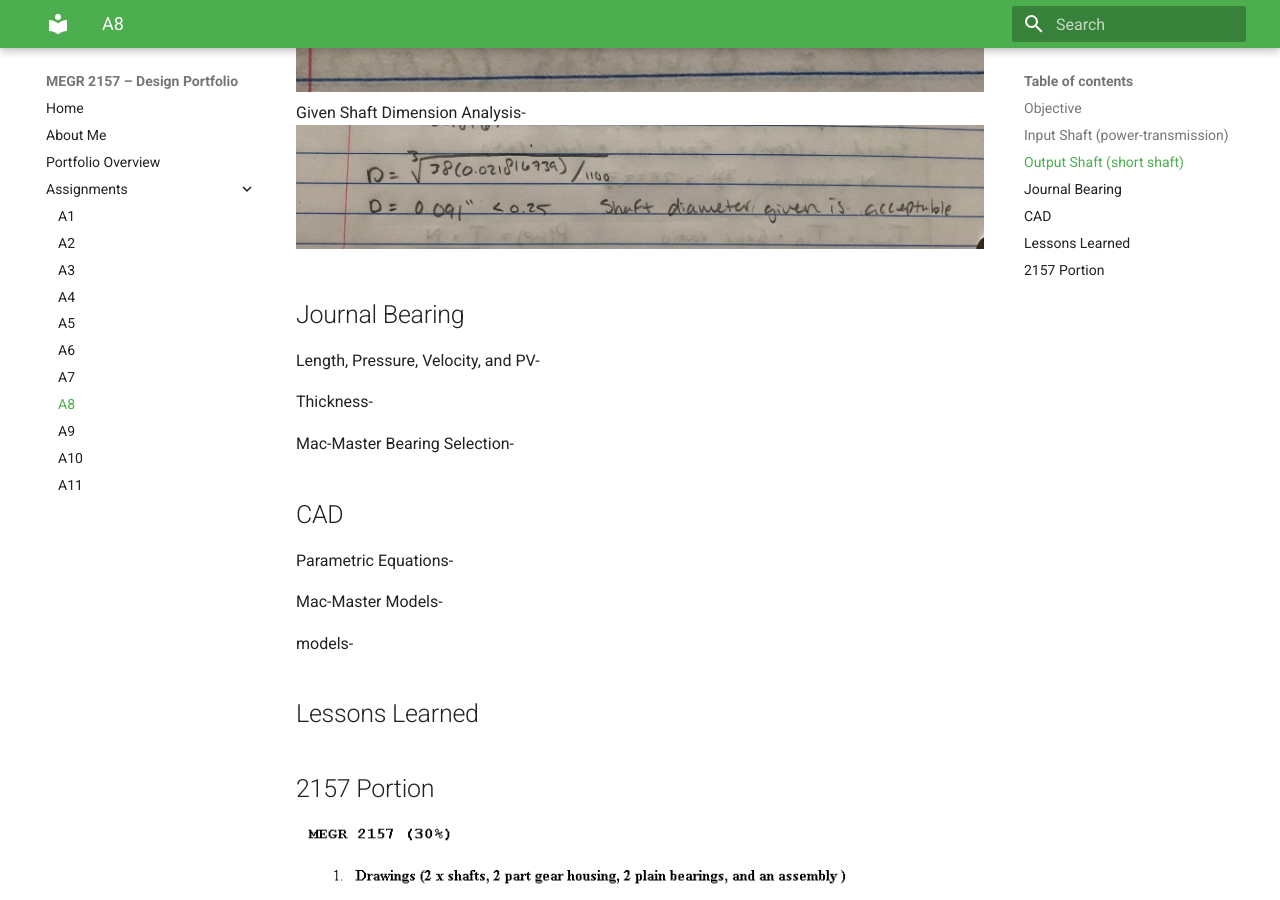
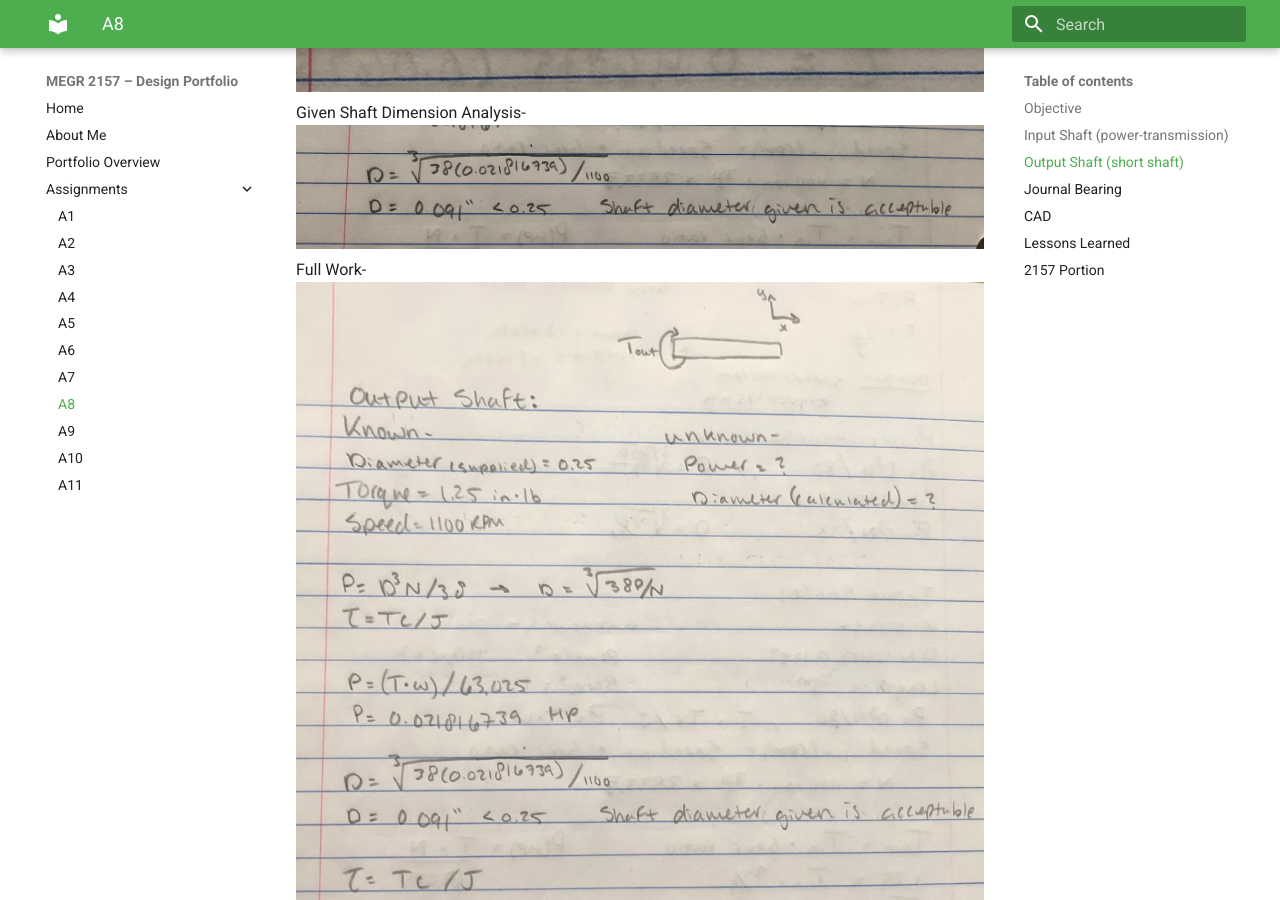
Before and after one commit to Taylor-Rockefeller-Portfolio/megr2157-portfolio, an MkDocs documentation site: the page built from docs/assignments/A08/index.md, in a window 1280 px wide and 900 px high, scrolled down 6280 px. Built offline with MkDocs 1.6.1 and Material for MkDocs 9.7.7, drawn with Linux system fonts in a browser that asks for light colours.

Commit message:
Update index.md

```diff
--- a/docs/assignments/A08/index.md
+++ b/docs/assignments/A08/index.md
@@ -35,6 +35,8 @@ Numerical Solution-
 ![](IMG_1719.jpg)
 Given Shaft Dimension Analysis-
 ![](IMG_1720.jpg)
+Full Work-
+![](IMG_1721.jpg)
 ## Journal Bearing
 
 Length, Pressure, Velocity, and PV-
```
